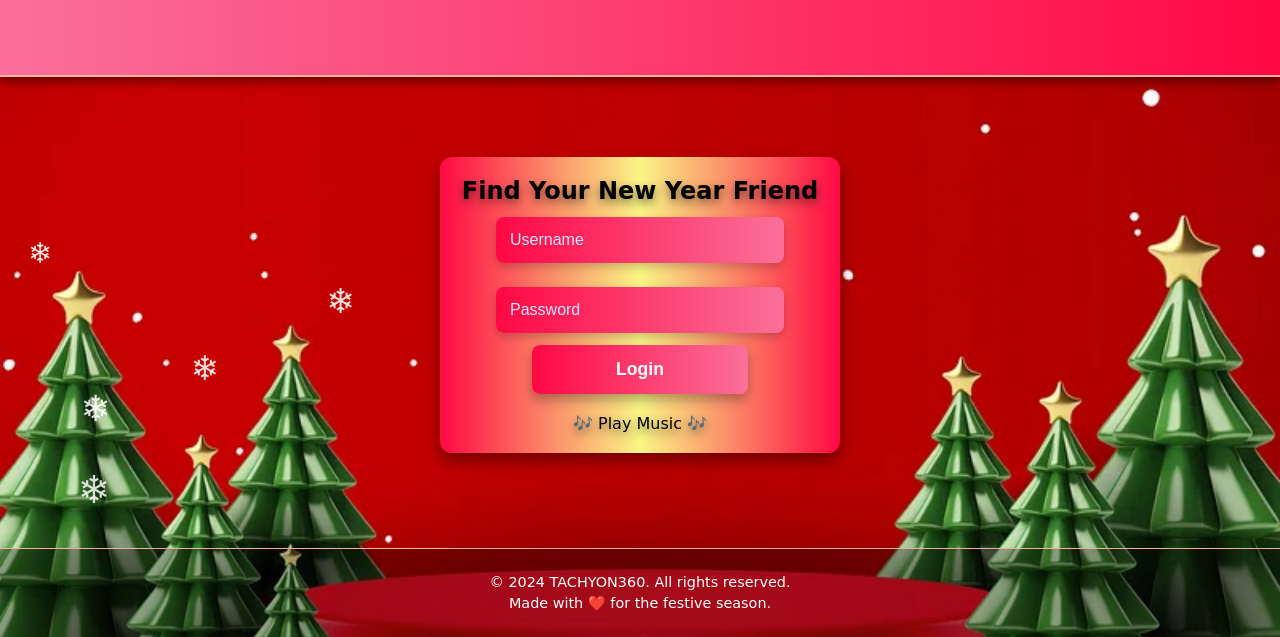
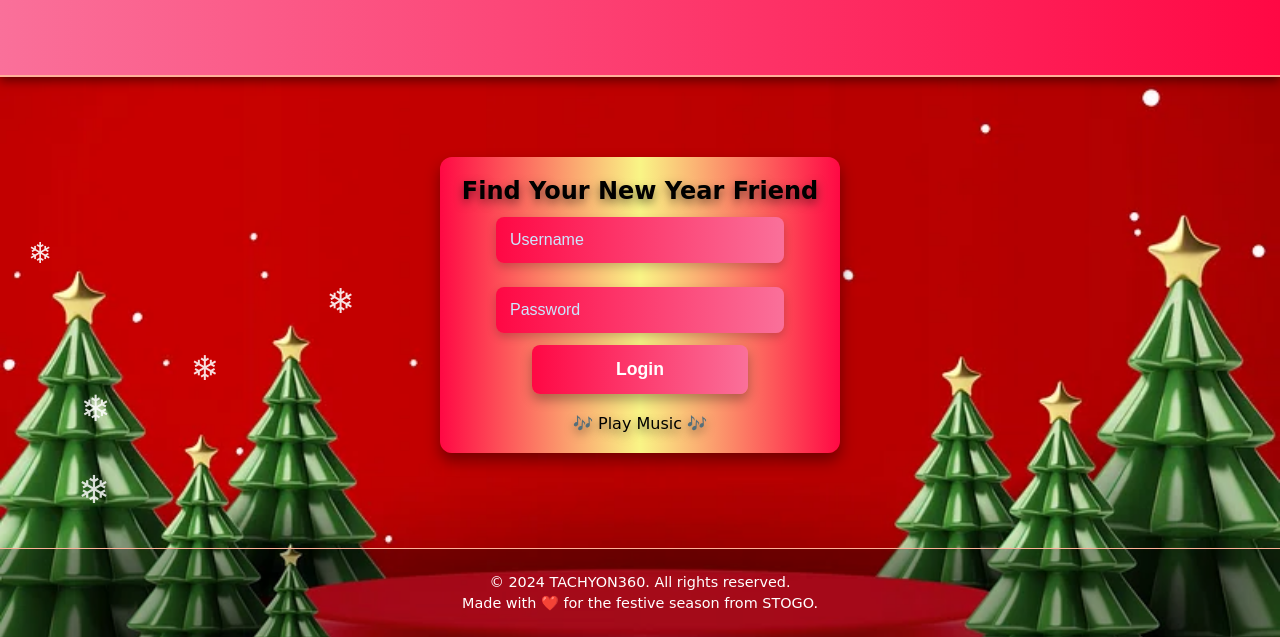
Before and after one commit to yoursecretsantafriend/santa, a plain HTML site: page index.html in a window 1280 px wide. Shown: the part 163-800 px from the top of the page. Drawn offline with Linux system fonts and the light colour scheme.

Commit message:
Update index.html

```diff
--- a/index.html
+++ b/index.html
@@ -62,7 +62,7 @@
     <footer>
         <div class="footer-content">
             <p>&copy; 2024 TACHYON360. All rights reserved.</p>
-            <p>Made with ❤️ for the festive season.</p>
+            <p>Made with ❤️ for the festive season from STOGO.</p>
         </div>
     </footer>
 
```
